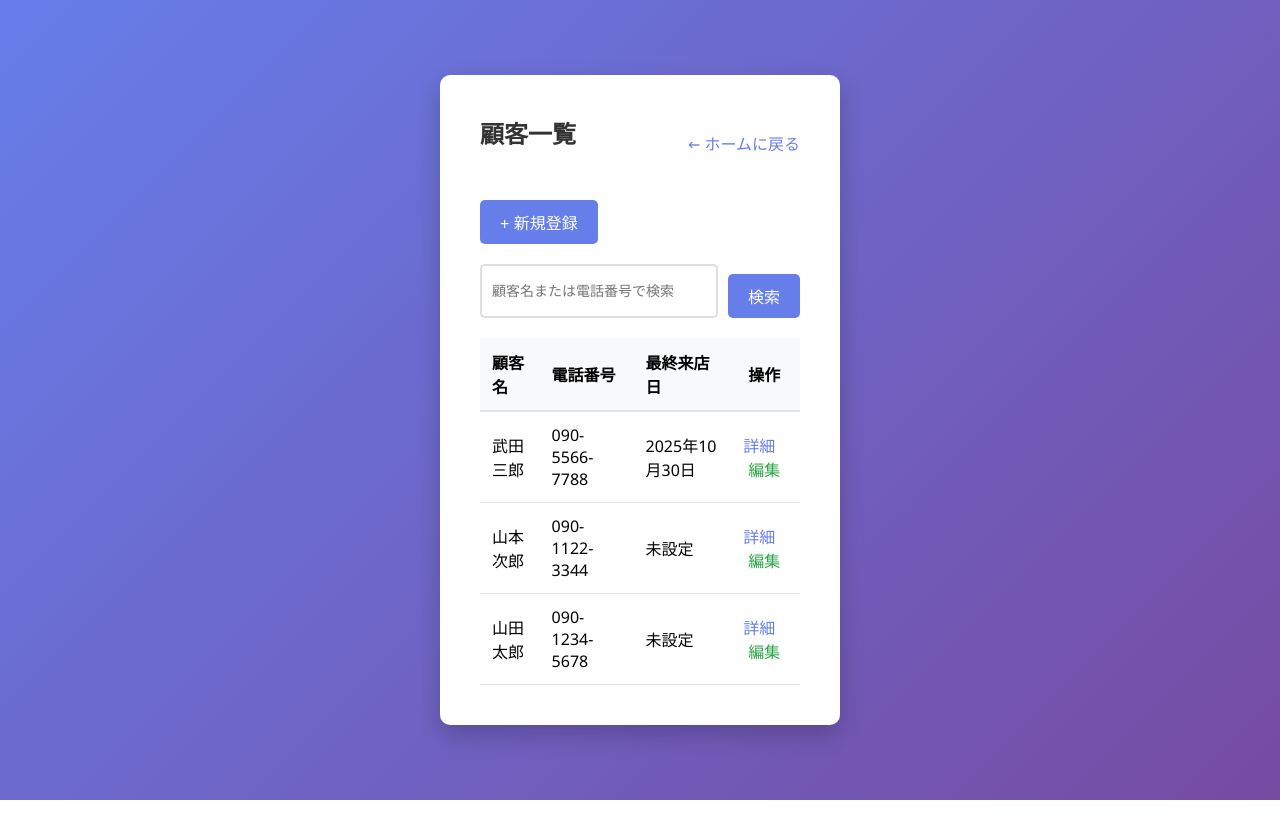
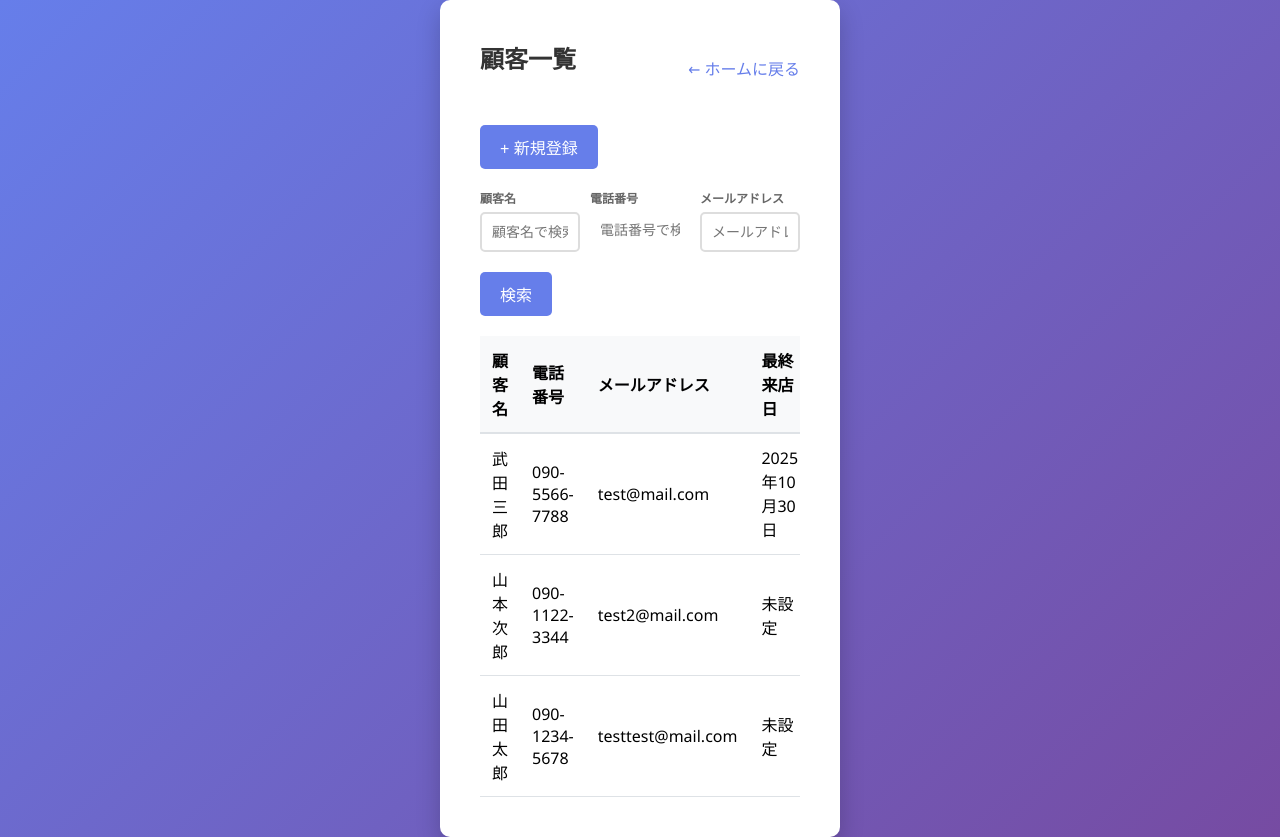
Before and after one commit to Miley0116/reservation_system, a Django app: page /customers/ in a window 1280 px wide. Before the commit the page ends 800 px from the top, so only its background shows below. Run offline with Django 5.2, Linux system fonts and the light colour scheme; a user stored in the database is signed in; data comes from the database, SQL or seed files in the repository; both versions use the stored data as it was after the commit.

Commit message:
顧客管理機能の改善: 電話番号バリデーション、メールアドレス追加、検索機能強化

```diff
--- a/main/models.py
+++ b/main/models.py
@@ -1,5 +1,6 @@
 from django.db import models
 from django.contrib.auth.models import User
+from django.core.validators import RegexValidator
 
 class Administrator(models.Model):
     user = models.OneToOneField(User, on_delete=models.CASCADE)
@@ -10,8 +11,19 @@ class Administrator(models.Model):
         return self.user.username
 
 class Customer(models.Model):
+    # 電話番号のバリデーター
+    phone_regex = RegexValidator(
+        regex=r'^(0\d{1,4}-?\d{1,4}-?\d{4}|0\d{9,10})$',
+        message="正しい電話番号形式で入力してください。（例: 090-1234-5678 または 09012345678）"
+    )
+
     name = models.CharField(max_length=100, verbose_name="顧客名")
-    phone_number = models.CharField(max_length=20, verbose_name="電話番号")
+    phone_number = models.CharField(
+        max_length=20,
+        verbose_name="電話番号",
+        validators=[phone_regex]
+    )
+    email = models.EmailField(unique=True, verbose_name="メールアドレス")  # 追加
     memo = models.TextField(blank=True, verbose_name="メモ")
     last_visit_date = models.DateField(null=True, blank=True, verbose_name="最終来店日")
     created_at = models.DateTimeField(auto_now_add=True, verbose_name="登録日時")
--- a/main/templates/main/customer_detail.html
+++ b/main/templates/main/customer_detail.html
@@ -14,6 +14,11 @@
     <div style="margin-bottom: 15px;">
         <strong style="color: #555;">電話番号:</strong>
         <p style="margin: 5px 0;">{{ customer.phone_number }}</p>
+    </div>
+
+    <div style="margin-bottom: 15px;">
+        <strong style="color: #555;">メールアドレス:</strong>
+        <p style="margin: 5px 0;">{{ customer.email }}</p>
     </div>
 
     <div style="margin-bottom: 15px;">
--- a/main/templates/main/customer_list.html
+++ b/main/templates/main/customer_list.html
@@ -16,12 +16,35 @@
 
 <!-- 検索フォーム -->
 <form method="get" style="margin-bottom: 20px;">
+    <div style="display: grid; grid-template-columns: 1fr 1fr 1fr; gap: 10px; margin-bottom: 10px;">
+        <div>
+            <label for="search_name" style="display: block; font-size: 12px; color: #666; margin-bottom: 5px;">顧客名</label>
+            <input type="text" id="search_name" name="search_name"
+                   value="{{ search_name }}"
+                   placeholder="顧客名で検索"
+                   style="width: 100%; padding: 10px; border: 2px solid #ddd; border-radius: 5px;">
+        </div>
+
+        <div>
+            <label for="search_phone" style="display: block; font-size: 12px; color: #666; margin-bottom: 5px;">電話番号</label>
+            <input type="text" id="search_phone" name="search_phone"
+                   value="{{ search_phone }}"
+                   placeholder="電話番号で検索"
+                   style="width: 100%; padding: 10px; border: 2px; border-radius: 5px;">
+        </div>
+
+        <div>
+            <label for="search_email" style="display: block; font-size: 12px; color: #666; margin-bottom: 5px;">メールアドレス</label>
+            <input type="text" id="search_email" name="search_email"
+                   value="{{ search_email }}"
+                   placeholder="メールアドレスで検索"
+                   style="width: 100%; padding: 10px; border: 2px solid #ddd; border-radius: 5px;">
+        </div>
+    </div>
+
     <div style="display: flex; gap: 10px;">
-        <input type="text" name="search" placeholder="顧客名または電話番号で検索"
-               value="{{ search_query }}"
-               style="flex: 1; padding: 10px; border: 2px solid #ddd; border-radius: 5px;">
         <button type="submit" style="width: auto; padding: 10px 20px;">検索</button>
-        {% if search_query %}
+        {% if search_name or search_phone or search_email %}
         <a href="{% url 'customer-list' %}" style="text-decoration: none;">
             <button type="button" style="width: auto; padding: 10px 20px; background: #6c757d;">クリア</button>
         </a>
@@ -36,6 +59,7 @@
             <tr style="background: #f8f9fa; border-bottom: 2px solid #dee2e6;">
                 <th style="padding: 12px; text-align: left;">顧客名</th>
                 <th style="padding: 12px; text-align: left;">電話番号</th>
+                <th style="padding: 12px; text-align: left;">メールアドレス</th>
                 <th style="padding: 12px; text-align: left;">最終来店日</th>
                 <th style="padding: 12px; text-align: center;">操作</th>
             </tr>
@@ -45,6 +69,7 @@
             <tr style="border-bottom: 1px solid #dee2e6;">
                 <td style="padding: 12px;">{{ customer.name }}</td>
                 <td style="padding: 12px;">{{ customer.phone_number }}</td>
+                <td style="padding: 12px;">{{ customer.email }}</td>
                 <td style="padding: 12px;">{{ customer.last_visit_date|default:"未設定" }}</td>
                 <td style="padding: 12px; text-align: center;">
                     <a href="{% url 'customer-detail' customer.id %}"
--- a/main/views.py
+++ b/main/views.py
@@ -93,20 +93,31 @@ def logout_view(request):
 @login_required(login_url='login')
 def customer_list(request):
     """顧客一覧"""
-    search_query = request.GET.get('search', '')
+    search_name = request.GET.get('search_name', '')
+    search_phone = request.GET.get('search_phone', '')
+    search_email = request.GET.get('search_email', '')
 
-    if search_query:
-        customers = Customer.objects.filter(
-            name__icontains=search_query
-        ) | Customer.objects.filter(
-            phone_number__icontains=search_query
-        )
-    else:
-        customers = Customer.objects.all().order_by('-created_at')
+    customers = Customer.objects.all()
+
+    # 顧客名で絞り込み
+    if search_name:
+        customers = customers.filter(name__icontains=search_name)
+
+    # 電話番号で絞り込み
+    if search_phone:
+        customers = customers.filter(phone_number__icontains=search_phone)
+
+    # メールアドレスで絞り込み
+    if search_email:
+        customers = customers.filter(email__icontains=search_email)
+
+    customers = customers.order_by('-created_at')
 
     return render(request, 'main/customer_list.html', {
         'customers': customers,
-        'search_query': search_query,
+        'search_name': search_name,
+        'search_phone': search_phone,
+        'search_email': search_email,
     })
 
 @login_required(login_url='login')
@@ -115,19 +126,29 @@ def customer_add(request):
     if request.method == 'POST':
         name = request.POST.get('name')
         phone_number = request.POST.get('phone_number')
+        email = request.POST.get('email')
         memo = request.POST.get('memo', '')
         last_visit_date = request.POST.get('last_visit_date')
 
-        # 顧客作成
-        customer = Customer.objects.create(
-            name=name,
-            phone_number=phone_number,
-            memo=memo,
-            last_visit_date=last_visit_date if last_visit_date else None
-        )
+        # メールアドレスの重複チェック
+        if Customer.objects.filter(email=email).exists():
+            messages.error(request, 'このメールアドレスは既に登録されています')
+            return render(request, 'main/customer_add.html')
 
-        messages.success(request, f'顧客「{name}」を登録しました')
-        return redirect('customer-list')
+        try:
+            # 顧客作成
+            customer = Customer.objects.create(
+                name=name,
+                phone_number=phone_number,
+                email=email,
+                memo=memo,
+                last_visit_date=last_visit_date if last_visit_date else None
+            )
+            messages.success(request, f'顧客「{name}」を登録しました')
+            return redirect('customer-list')
+        except Exception as e:
+            messages.error(request, f'登録に失敗しました: {str(e)}')
+            return render(request, 'main/customer_add.html')
 
     return render(request, 'main/customer_add.html')
 
@@ -154,19 +175,29 @@ def customer_edit(request, pk):
         return redirect('customer-list')
 
     if request.method == 'POST':
-        customer.name = request.POST.get('name')
-        customer.phone_number = request.POST.get('phone_number')
-        customer.memo = request.POST.get('memo', '')
-        last_visit_date = request.POST.get('last_visit_date')
-        customer.last_visit_date = last_visit_date if last_visit_date else None
-        customer.save()
+        email = request.POST.get('email')
 
-        messages.success(request, f'顧客「{customer.name}」を更新しました')
-        return redirect('customer-detail', pk=pk)
+        # メールアドレスの重複チェック（自分以外）
+        if Customer.objects.filter(email=email).exclude(pk=pk).exists():
+            messages.error(request, 'このメールアドレスは既に登録されています')
+            return render(request, 'main/customer_edit.html', {'customer': customer})
 
-    return render(request, 'main/customer_edit.html', {
-        'customer': customer,
-    })
+        try:
+            customer.name = request.POST.get('name')
+            customer.phone_number = request.POST.get('phone_number')
+            customer.email = email
+            customer.memo = request.POST.get('memo', '')
+            last_visit_date = request.POST.get('last_visit_date')
+            customer.last_visit_date = last_visit_date if last_visit_date else None
+            customer.save()
+
+            messages.success(request, f'顧客「{customer.name}」を更新しました')
+            return redirect('customer-detail', pk=pk)
+        except Exception as e:
+            messages.error(request, f'更新に失敗しました: {str(e)}')
+            return render(request, 'main/customer_edit.html', {'customer': customer})
+
+    return render(request, 'main/customer_edit.html', {'customer': customer})
 
 @login_required(login_url='login')
 def customer_delete(request, pk):
```
Also changed, not shown: main/templates/main/customer_add.html (+13 -1 lines), main/templates/main/customer_edit.html (+14 -1 lines), db.sqlite3, main/migrations/0002_customer_email_alter_customer_phone_number.py (added).
